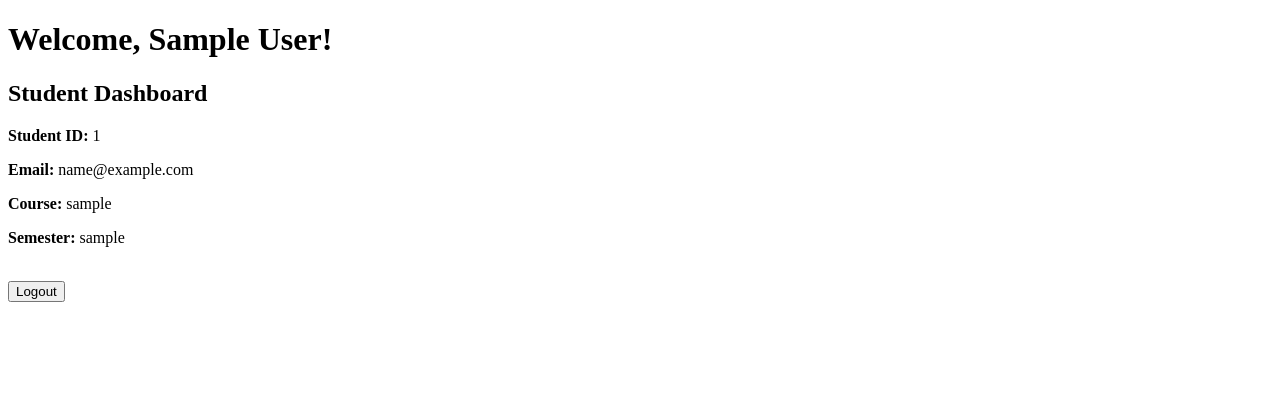
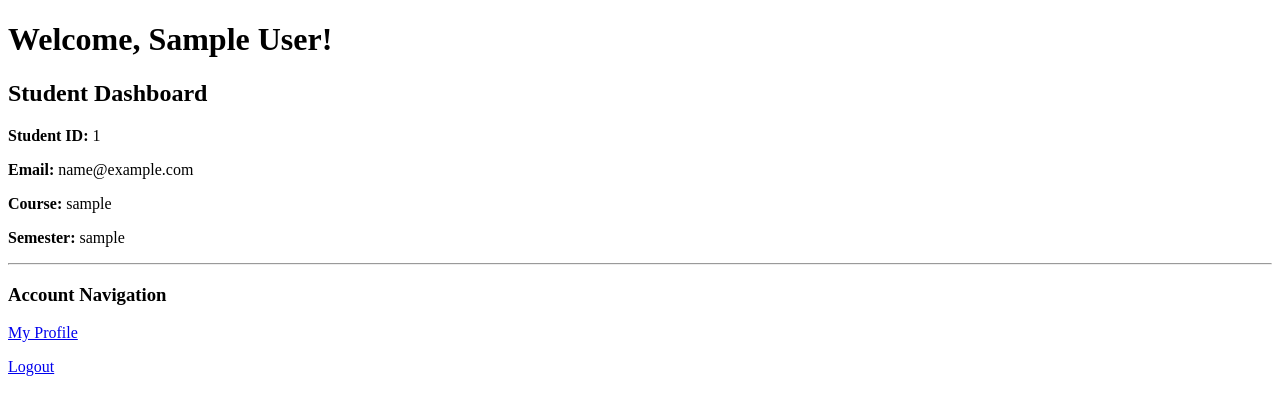
Before and after one commit to ganeshvibhuti30-prog/Student-Study-Planner, a Flask app: page /dashboard in a window 1280 px wide. Shown: the top 415 px of the page. Run offline with Flask 3, Linux system fonts and the light colour scheme; the visitor is signed in with stand-in values (Sample User, id 1); data comes from the database, SQL or seed files in the repository.

Commit message:
Add dashboard navigation

```diff
--- a/templates/dashboard.html
+++ b/templates/dashboard.html
@@ -34,11 +34,17 @@
         {{ user["semester"] }}
     </p>
 
-    <br>
+    <hr>
 
-    <a href="/logout">
-        <button>Logout</button>
-    </a>
+    <h3>Account Navigation</h3>
+
+    <p>
+        <a href="/profile">My Profile</a>
+    </p>
+
+    <p>
+        <a href="/logout">Logout</a>
+    </p>
 
 </body>
 
```
